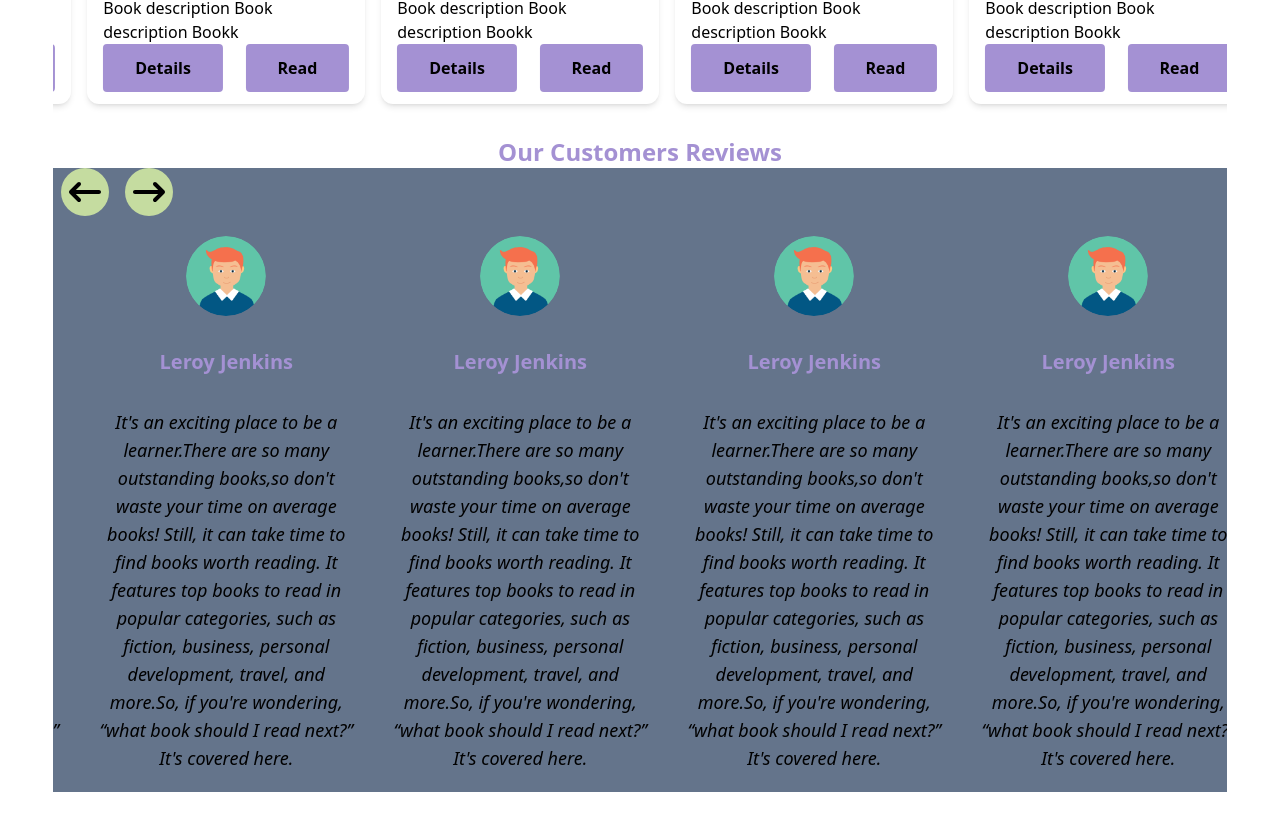
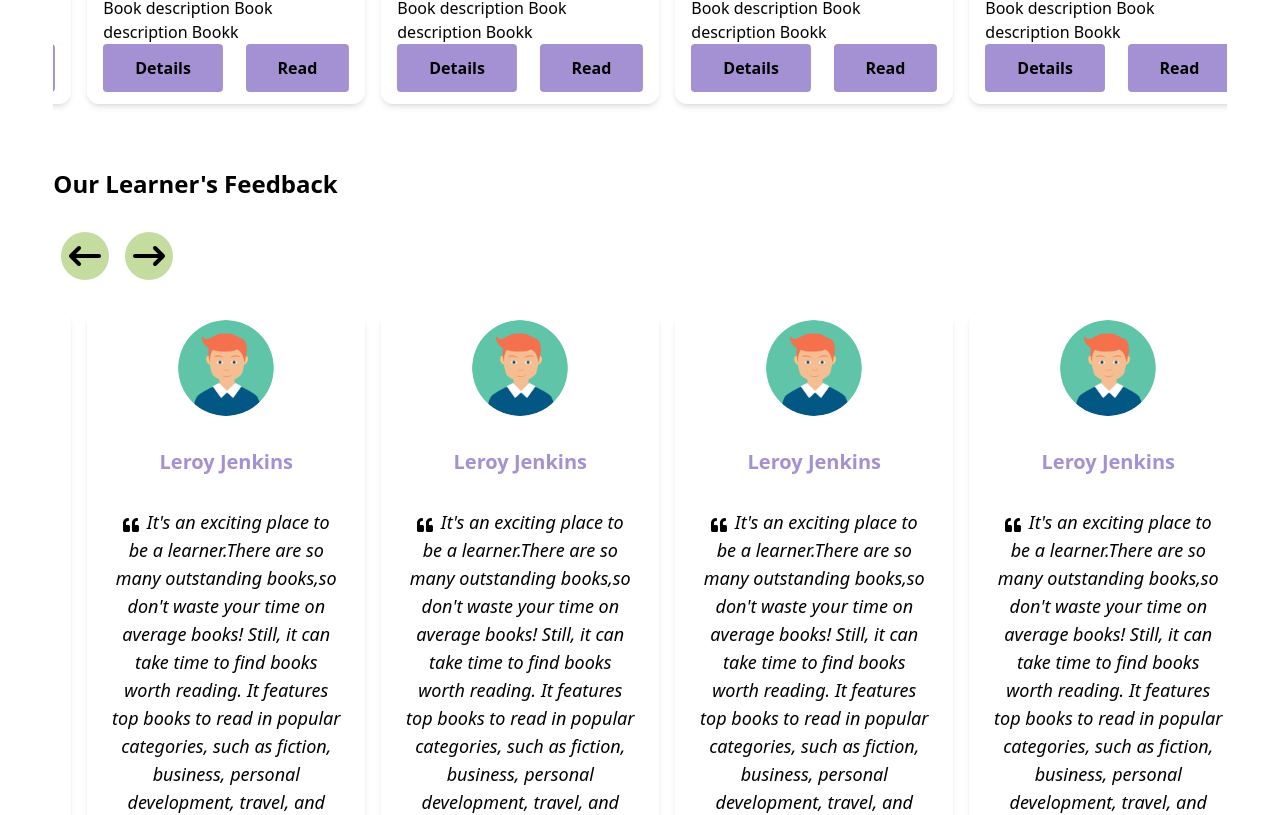
Before and after one commit to almahfuz97/learners-kingdom-team, a Next.js app: page / in a window 1280 px wide. Shown: the part 1615-2430 px from the top of the page. Built offline with nearby package versions, Linux system fonts and the light colour scheme.

Commit message:
reviews section done

```diff
--- a/components/Review/Review.js
+++ b/components/Review/Review.js
@@ -62,9 +62,9 @@ export default class Responsive extends Component {
         <div className="w-11/12 mx-auto">
 
 
-            <h1 className="text-center font-bold text-2xl text-primary_color">Our Customers Reviews</h1>
+            <h1 className="text-2xl font-bold my-8">Our Learner's Feedback</h1>
 
-            <div className="bg-slate-500">
+
                 <div >
                     <button className="button mx-2 text-2xl p-2 rounded-full bg-secondary_color" onClick={this.previous}>
 
@@ -79,7 +79,7 @@ export default class Responsive extends Component {
                         [1, 2, 3, 4, 5, 6, 7, 8, 9, 10, 11, 12, 13, 14, 15, 16, 17, 18, 19, 20].map(review => <ReviewCard key={review.id} props={review}></ReviewCard>)
                      }
                 </Slider>
-            </div>
+
         </div>
 
         );
--- a/components/Review/ReviewCard.js
+++ b/components/Review/ReviewCard.js
@@ -1,13 +1,28 @@
 const ReviewCard = () => {
     return (
-	<div className="m-3 rounded">
+	<div className="lg:mx-2 lg:my-8 max-w-xs bg-white shadow-md rounded-xl duration-500 hover:scale-105 hover:shadow-xl  ">
 		<div className="container max-w-xl mx-auto">
 			<div className="flex flex-col items-center w-full p-2 space-y-8 rounded-md lg:h-full lg:p-2 dark:bg-gray-900 dark:text-gray-100">
-				<img src="/reviewman.png" alt="" className="w-20 h-20 rounded-full dark:bg-gray-500" />
+				<img src="/reviewman.png" alt="" className="w-24 h-24 rounded-full dark:bg-gray-500" />
 				<div className="text-center dark:text-gray-400">
 					<p className=" text-primary_color font-bold text-xl">Leroy Jenkins</p>
 				</div>
-				<blockquote className="max-w-lg text-lg italic font-medium text-center">It's an exciting place to be a learner.There are so many outstanding books,so don't waste your time on average books! Still, it can take time to find books worth reading. It features top books to read in popular categories, such as fiction, business, personal development, travel, and more.So, if you're wondering, “what book should I read next?” It's covered here.</blockquote>
+				<blockquote className="max-w-lg px-4 text-lg italic font-medium text-center">
+		<svg aria-hidden="true"
+          focusable="false"
+          data-prefix="fas"
+          data-icon="quote-left"
+          className="w-6 pr-2 inline-block"
+          role="img"
+          xmlns="http://www.w3.org/2000/svg"
+          viewBox="0 0 512 512">
+          <path
+            fill="currentColor"
+            d="M464 256h-80v-64c0-35.3 28.7-64 64-64h8c13.3 0 24-10.7 24-24V56c0-13.3-10.7-24-24-24h-8c-88.4 0-160 71.6-160 160v240c0 26.5 21.5 48 48 48h128c26.5 0 48-21.5 48-48V304c0-26.5-21.5-48-48-48zm-288 0H96v-64c0-35.3 28.7-64 64-64h8c13.3 0 24-10.7 24-24V56c0-13.3-10.7-24-24-24h-8C71.6 32 0 103.6 0 192v240c0 26.5 21.5 48 48 48h128c26.5 0 48-21.5 48-48V304c0-26.5-21.5-48-48-48z"
+   		 ></path>
+        </svg>
+		It's an exciting place to be a learner.There are so many outstanding books,so don't waste your time on average books! Still, it can take time to find books worth reading. It features top books to read in popular categories, such as fiction, business, personal development, travel, and more.
+		</blockquote>
 
 
 			</div>
```
Also changed, not shown: pages/reviews/index.js (deleted, +0 -36 lines).
